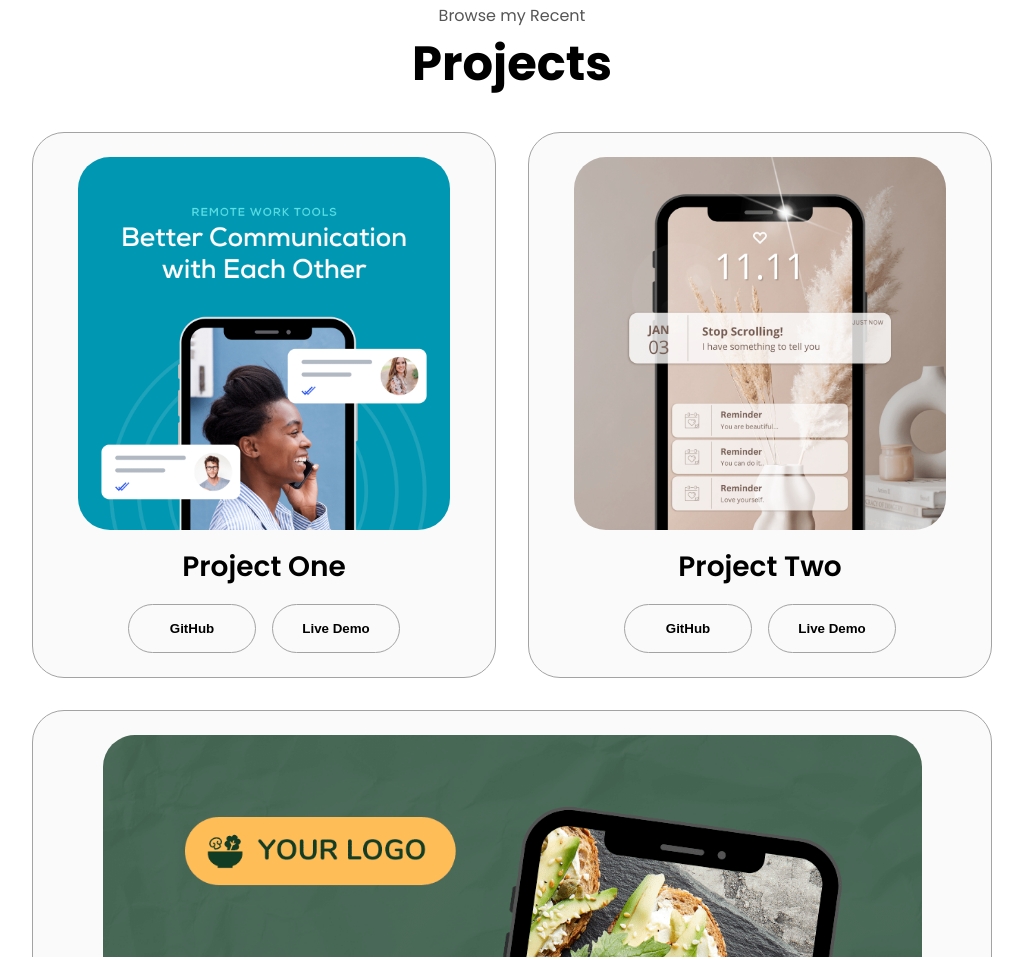
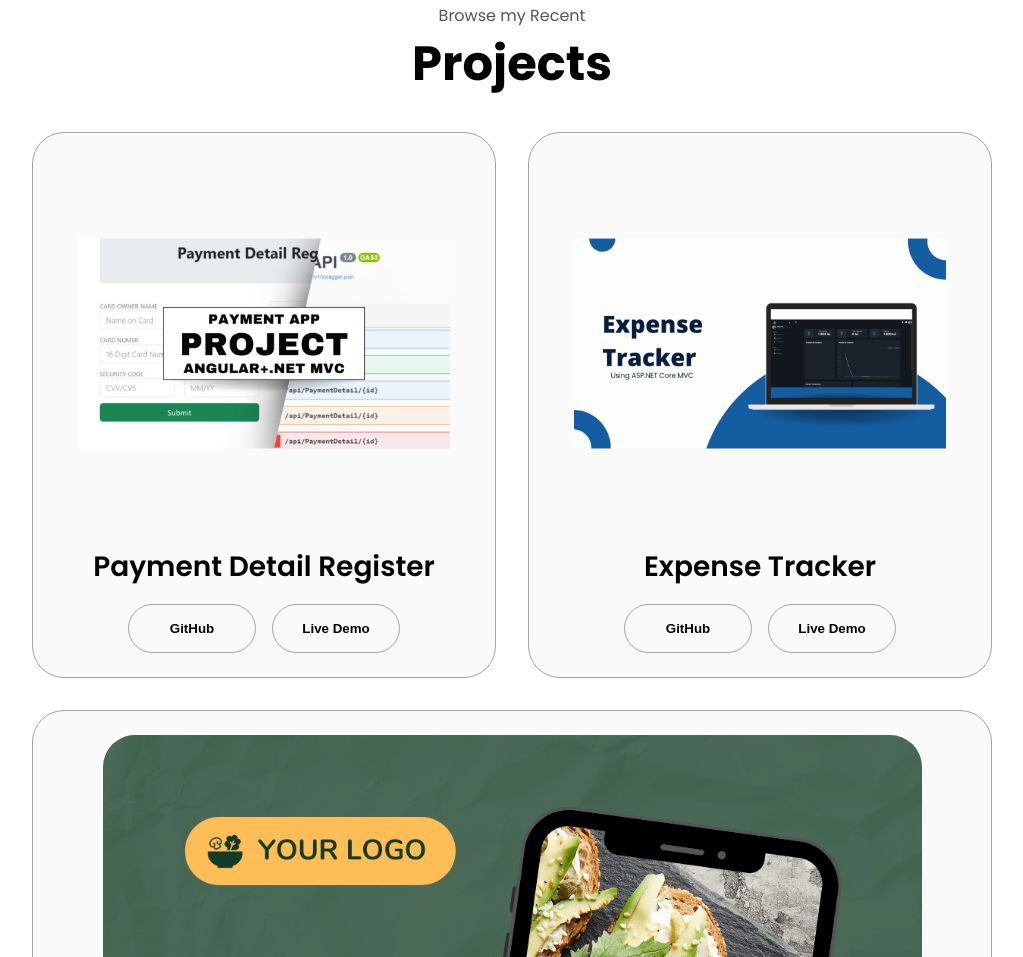
Before and after one commit to DHavoKOverkiLL/html-css-js-portofolio, a plain HTML site: page index.html in a window 1280 px wide. Shown: the part 2461-3418 px from the top of the page, without its empty margins (128-1151 px from the left). Drawn offline with Linux system fonts and the light colour scheme.

Commit message:
Added projects
Added a few github projects links and pics

```diff
--- a/index.html
+++ b/index.html
@@ -242,11 +242,11 @@
             <div class="details-container color-container">
                 <div class="article-container">
                     <img
-                    src="./assets/project-1.png"
+                    src="./assets/PaymentApplication.png"
                      alt="Project 1"
                      class="project-img" />
                 </div>
-                <h2 class="experience-sub-title project-title">Project One</h2>
+                <h2 class="experience-sub-title project-title">Payment Detail Register</h2>
                 <div class="btn-container">
                     <button class="btn btn-color-2 project-btn"
                     onclick="location.href='https://github.com/DHavoKOverkiLL'">
@@ -261,14 +261,14 @@
             <div class="details-container color-container">
                 <div class="article-container">
                     <img
-                    src="./assets/project-2.png"
+                    src="./assets/ExpenseTracker.png"
                      alt="Project 2"
                      class="project-img" />
                 </div>
-                <h2 class="experience-sub-title project-title">Project Two</h2>
+                <h2 class="experience-sub-title project-title">Expense Tracker</h2>
                 <div class="btn-container">
                     <button class="btn btn-color-2 project-btn"
-                    onclick="location.href='https://github.com/DHavoKOverkiLL'">
+                    onclick="location.href='https://github.com/DHavoKOverkiLL/Expense-Tracker'">
                         GitHub
                     </button>
                     <button class="btn btn-color-2 project-btn"
```
Also changed, not shown: assets/ExpenseTracker.png (added), assets/PaymentApplication.png (added), assets/project-1.png (deleted), assets/project-2.png (deleted).
